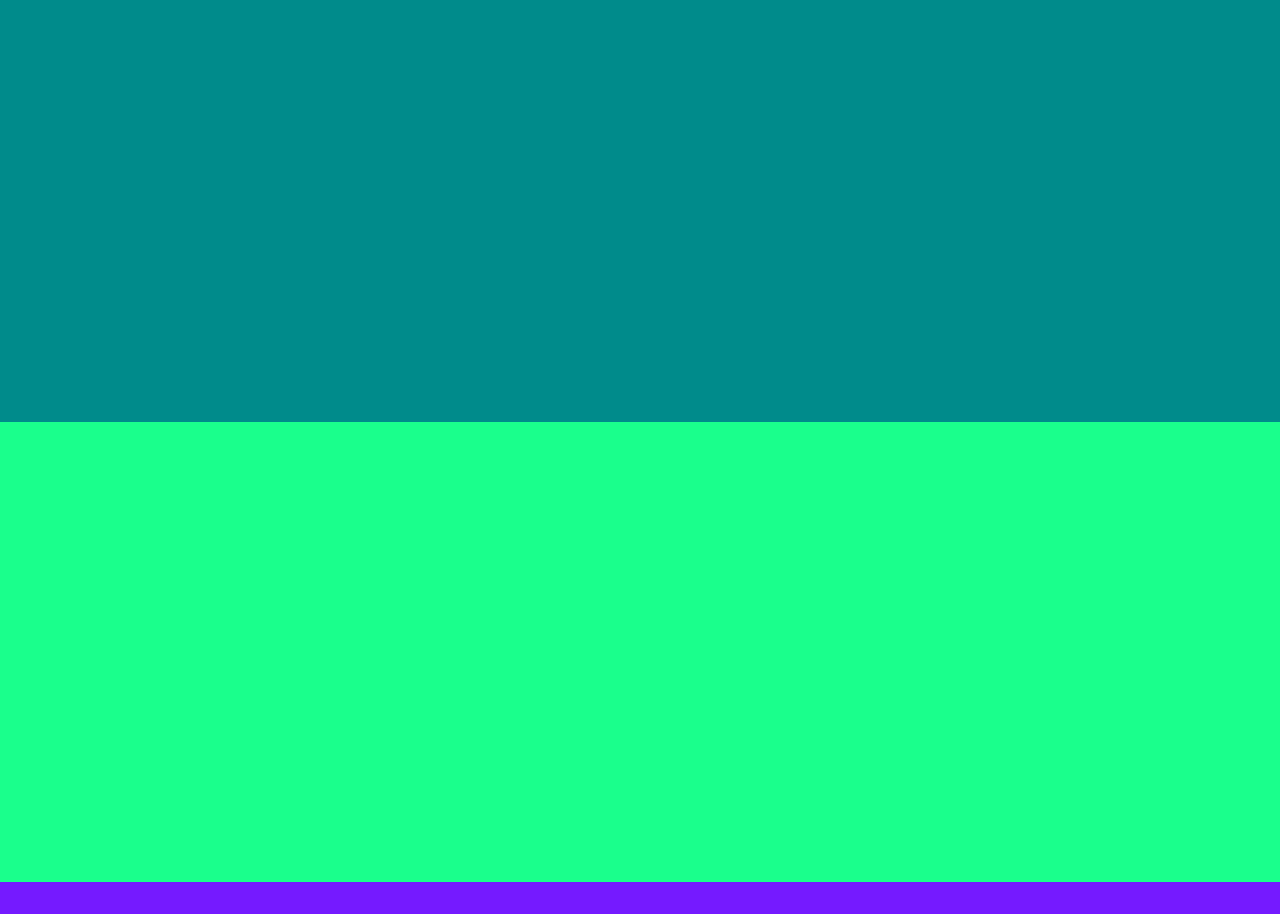
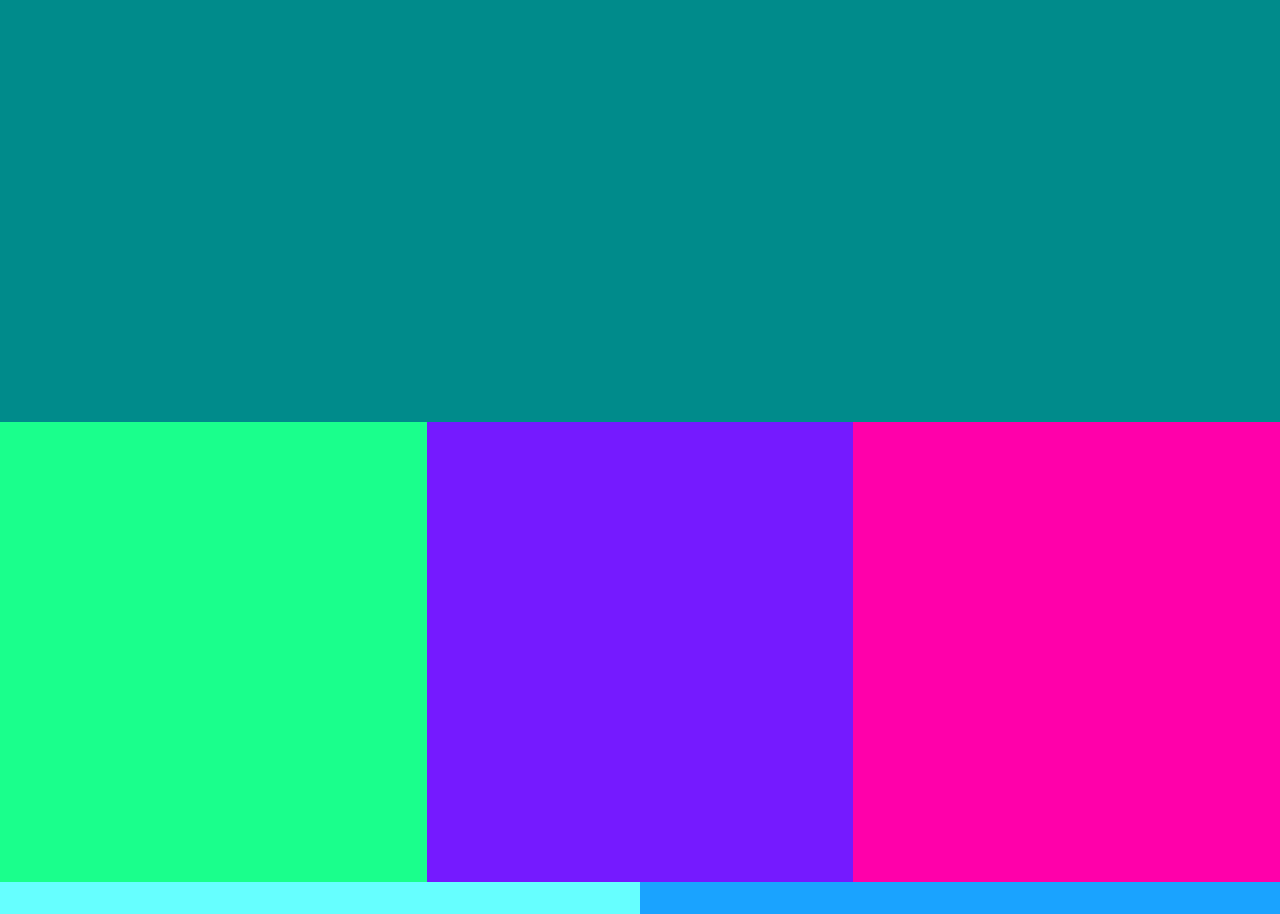
Before and after one commit to MarvRoldan/Lets-Learn-Flex, a plain HTML site: page index.html in a window 1280 px wide. Shown: the part 38-952 px from the top of the page. Drawn offline with Linux system fonts and the light colour scheme.

Commit message:
Added mobile and desktop media screens

```diff
--- a/css/main.css
+++ b/css/main.css
@@ -42,3 +42,24 @@
 .item-6 {
     background: #1aa3ff;
 }
+
+/* Tablet. */
+@media screen and ( min-width: 768px ) {
+
+    .item-2,
+    .item-3,
+    .item-5,
+    .item-6 {
+        width: 50%;
+    }
+}
+
+/* Desktop. */
+@media screen and ( min-width: 1200px ) {
+
+    .item-2,
+    .item-3,
+    .item-4 {
+        width: 33.333%
+    }
+}
```
